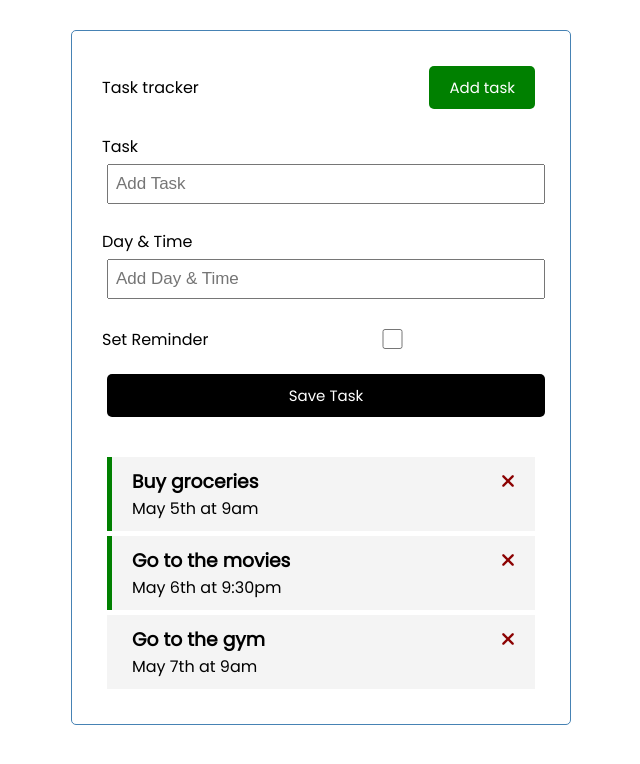
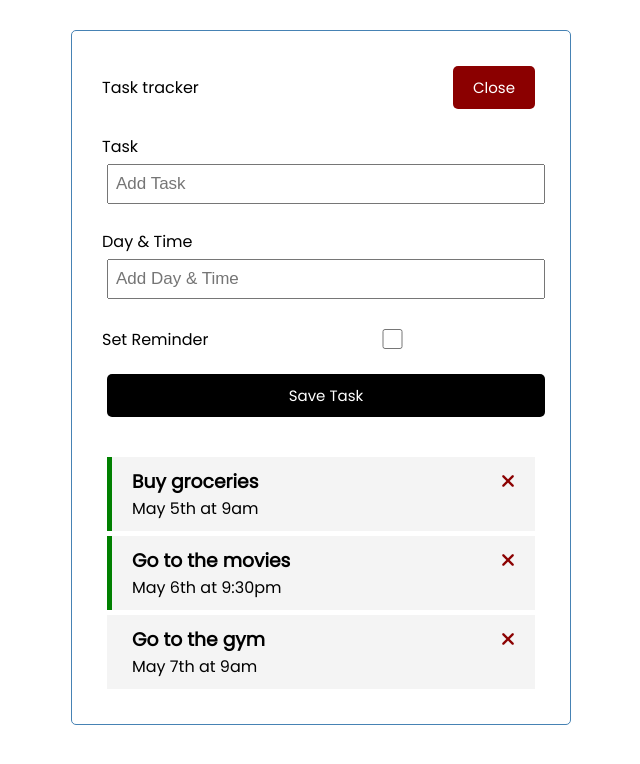
Before and after one commit to uxmoon/vue-task-tracker, a Vue app: page / in a window 1280 px wide. Both pictures are taken after a click on the button "Add task". Shown: the top 764 px of the page, without its empty margins (319-959 px from the left). Built offline with nearby package versions, Linux system fonts and the light colour scheme.

Commit message:
Toggle form and template conditional

```diff
--- a/src/App.vue
+++ b/src/App.vue
@@ -1,7 +1,13 @@
 <template>
   <div class="container">
-    <Header title="Task tracker" />
-    <AddTask @add-task="addTask" />
+    <Header
+      @toggle-add-task="toggleAddTask"
+      title="Task tracker"
+      :toggleText="showTask"
+    />
+    <div v-show="showTask">
+      <AddTask @add-task="addTask" />
+    </div>
     <Tasks
       :tasks="tasks"
       @delete-task="deleteTask"
@@ -25,9 +31,13 @@ export default {
   data() {
     return {
       tasks: [],
+      showTask: false,
     }
   },
   methods: {
+    toggleAddTask() {
+      this.showTask = !this.showTask
+    },
     addTask(task) {
       this.tasks = [...this.tasks, task]
     },
--- a/src/components/Button.vue
+++ b/src/components/Button.vue
@@ -1,5 +1,10 @@
 <template>
-  <button @click="onClick()" :style="{ backgroundColor: color }" class="btn" type="button">
+  <button
+    @click="onClick()"
+    :style="{ backgroundColor: color }"
+    class="btn"
+    type="button"
+  >
     {{ text }}
   </button>
 </template>
@@ -13,8 +18,8 @@ export default {
   },
   methods: {
     onClick() {
-      console.log('click')
-    }
-  }
+      this.$emit('toggle-add-task')
+    },
+  },
 }
 </script>
--- a/src/components/Header.vue
+++ b/src/components/Header.vue
@@ -1,7 +1,11 @@
 <template>
   <header>
-    {{title}}
-    <Button text="Add task" color="green" />
+    {{ title }}
+    <Button
+      @toggle-add-task="$emit('toggle-add-task')"
+      :text="toggleText ? 'Close' : 'Add task'"
+      :color="toggleText ? 'darkred' : 'green'"
+    />
   </header>
 </template>
 
@@ -11,11 +15,13 @@ import Button from './Button'
 export default {
   name: 'Header',
   components: {
-    Button
+    Button,
   },
   props: {
-    title: String
-  }
+    title: String,
+    toggleText: Boolean,
+  },
+  emits: ['toggle-add-task'],
 }
 </script>
 
```
